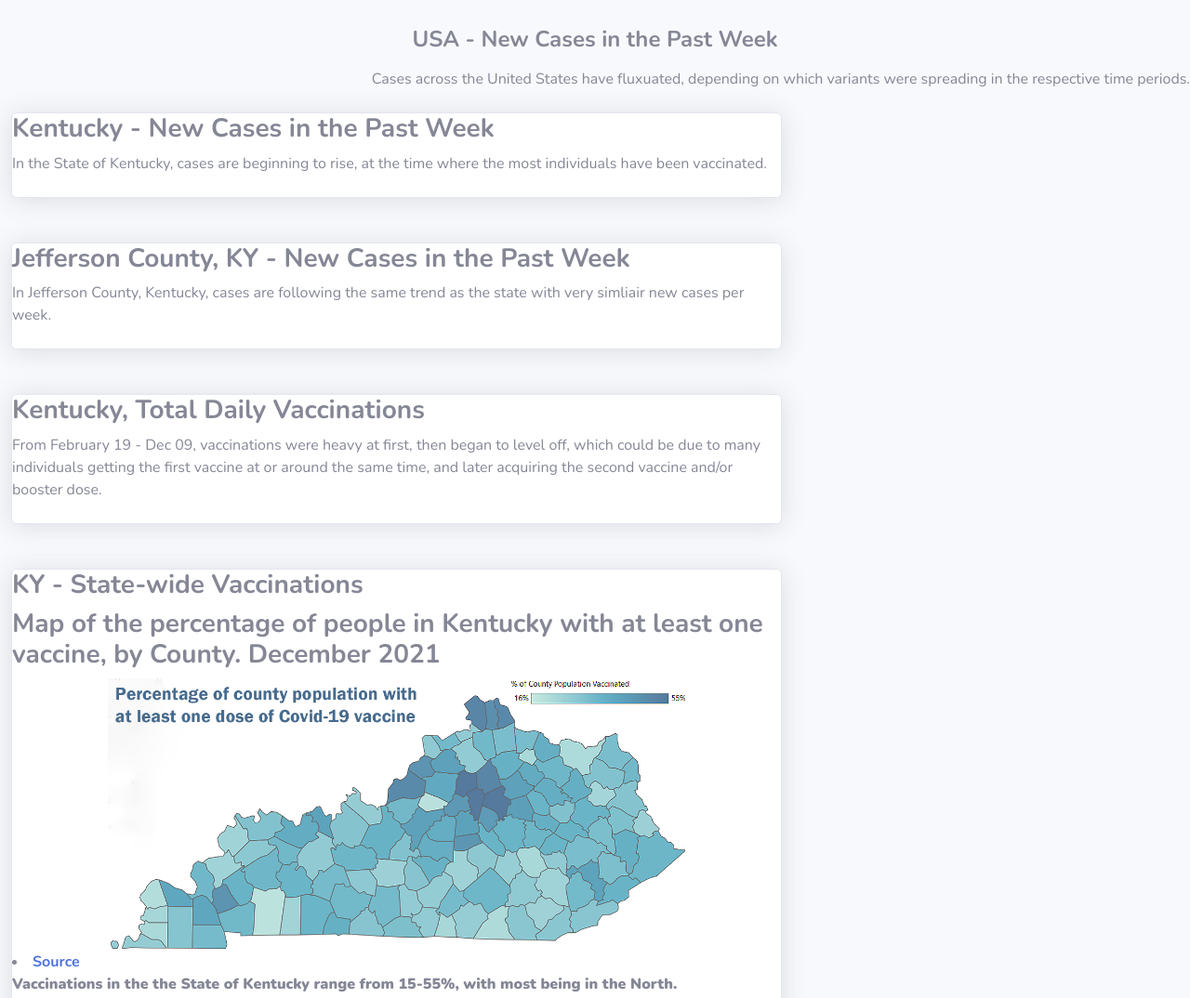
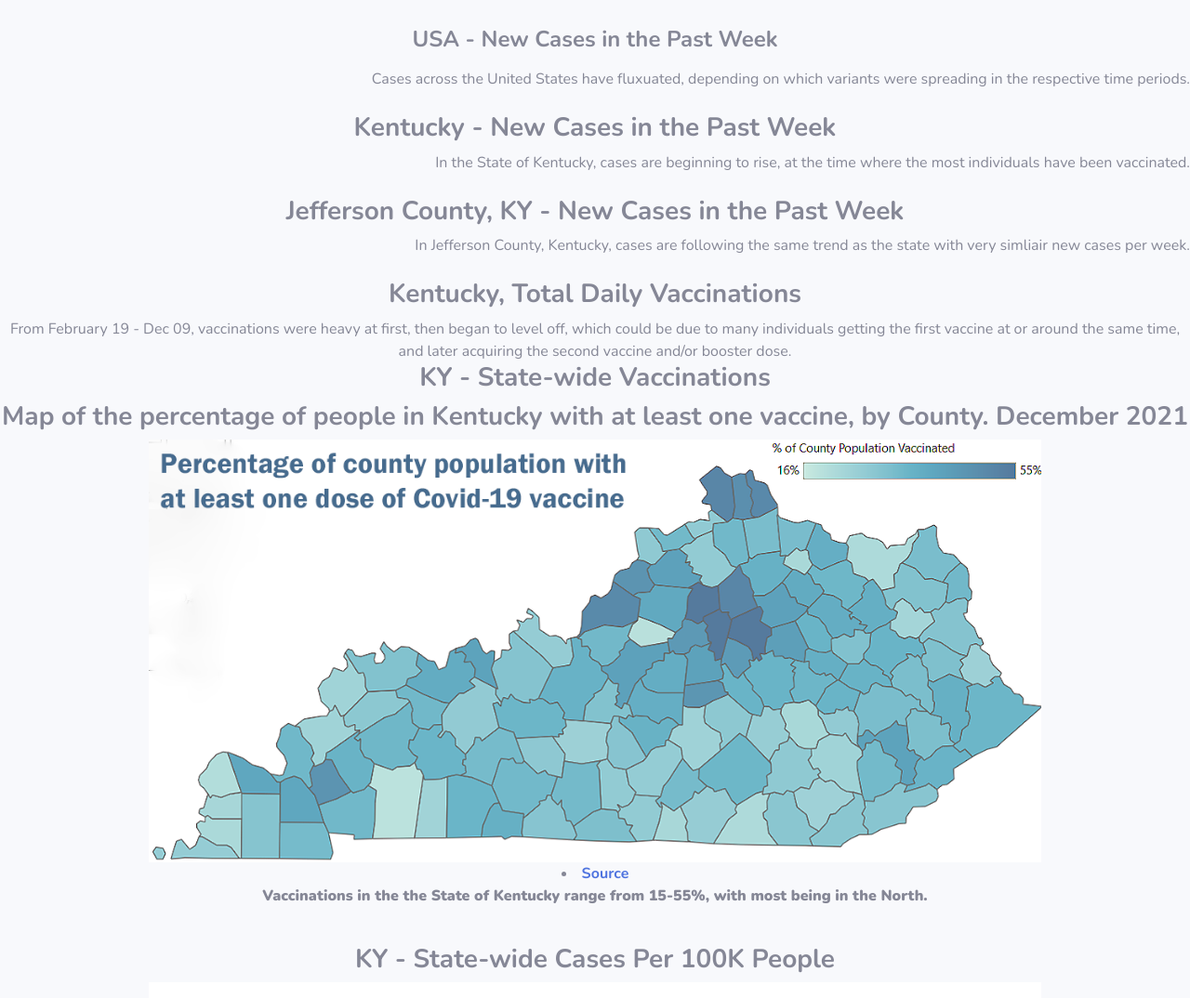
Before and after one commit to Paulrkcruz/CS7290_Term_Project, a website: page index.html in a window 1280 px wide. Shown: the part 2840-3914 px from the top of the page at 93% size. Drawn offline with nearby package versions, Linux system fonts and the light colour scheme; a script that the page names is missing.

Commit message:
Update index.html

```diff
--- a/index.html
+++ b/index.html
@@ -408,41 +408,34 @@ new Runtime().module(define, name => {
 <br>
 
 <!-- Kentucky Case Trends -->
-<div class="col-xl-8 col-lg-7">
-    <div class="card shadow mb-4">
+<div class="text-center">
 <h3><b>Kentucky - New Cases in the Past Week</b></h3>
 <div id="observablehq-KentuckyChart-5ab5e7c9"></div>
 <div class="float-right">In the State of Kentucky, cases are beginning to rise, at the time where the most individuals have been vaccinated.</div><br>
-</div>
 </div>
 
 <br>
 
 <!-- Jefferson County, KY - Case Trends -->
-<div class="col-xl-8 col-lg-7">
-    <div class="card shadow mb-4">
+<div class="text-center">
 <h3><b>Jefferson County, KY - New Cases in the Past Week</b></h3>
 <div id="observablehq-JeffersonCountyChart-5ab5e7c9"></div>
 <div class="float-right">In Jefferson County, Kentucky, cases are following the same trend as the state with very simliair new cases per week.</div><br>
-</div>
 </div>
 
 <br>
 
 <!-- Kentucky, Total Daily Vaccinations -->
-<div class="col-xl-8 col-lg-7">
-    <div class="card shadow mb-4">
+<div class="text-center">
 <h3><b>Kentucky, Total Daily Vaccinations</b></h3>
 <div id="observablehq-vaccines_chart-5ab5e7c9"></div>
 <div class="float-right">From February 19 - Dec 09, vaccinations were heavy at first, then began to level off, which could be due to many individuals getting the first vaccine at or around the same time, and later acquiring the second vaccine and/or booster dose.</div><br>
-</div>
 </div>
 
 <br>
 
 <!-- Cases VS Vaccination Analysis -->
-<div class="col-xl-8 col-lg-7">
-    <div class="card shadow mb-4">
+<div class="text-center">
     <h3><b>KY - State-wide Vaccinations</b></h3>
     <h3><b>Map of the percentage of people in Kentucky with at least one vaccine, by County. December 2021</h3>
     <center><img src="vacc-1.png" alt="vacc-1.png" style="width:75%;height:75%;"></center>
@@ -454,14 +447,12 @@ new Runtime().module(define, name => {
    <li><a href="https://www.google.com/url?sa=i&url=https%3A%2F%2Fgovstatus.egov.com%2Fkycovid19&psig=AOvVaw29B84EUPLYRtX-d48HkQh9&ust=1639344278665000&source=images&cd=vfe&ved=0CAsQjRxqFwoTCJDb-r3X3PQCFQAAAAAdAAAAABAD">Source</a></li>
    <p><b>Vaccinations have risen despite the incidence rate of 45.76 / the daily average of confirmed reported cases being above 25 per 100K people.</p>
     <br>
-    </div>
-    </div>
+</div>
 
-    <br>
+<br>
 
 <!-- Kentucky - Cases by Zip Code -->
-<div class="col-xl-8 col-lg-7">
-    <div class="card shadow mb-4">
+<div class="text-center">
         <h3><b>Jefferson County Kentucky - Views Case rates per 100K people by Zip Code</b></h3>
     <div id="observablehq-viewof-chart-89c3248d"></div>
         <div id="observablehq-viewof-sp-89c3248d"></div>
@@ -470,14 +461,13 @@ new Runtime().module(define, name => {
     <div class="float-right">From February 19 - Dec 09, vaccinations were heavy at first, then began to level off, which could be due to many individuals getting the first vaccine at or around the same time, and later acquiring the second vaccine and/or booster dose.</div><br>
     <div class="float-right">A closer look at Jefferson County by Zip code reveals that the trend of confirmed positive cases have come in waves, and are currently on the rise.</div><br>
     </div>
-    </div>
 
 <!-- End of Main Content -->
-
+<br>
 <!-- Footer -->
 <footer class="sticky-footer bg-white"><center>
     <p>Credit: <a href="https://observablehq.com/@paulrkcruz/cs7290-data-visualizations-term-project-kentucky-state-co">CS7290 Data Visualizations Term-Project -- Kentucky State COVID-19 Tracking by Paul RK Cruz & Chih Ming Sun</a></p>
-
+<br>
 <br>
                 <div class="container my-auto">
                     <div class="copyright text-center my-auto">
```
